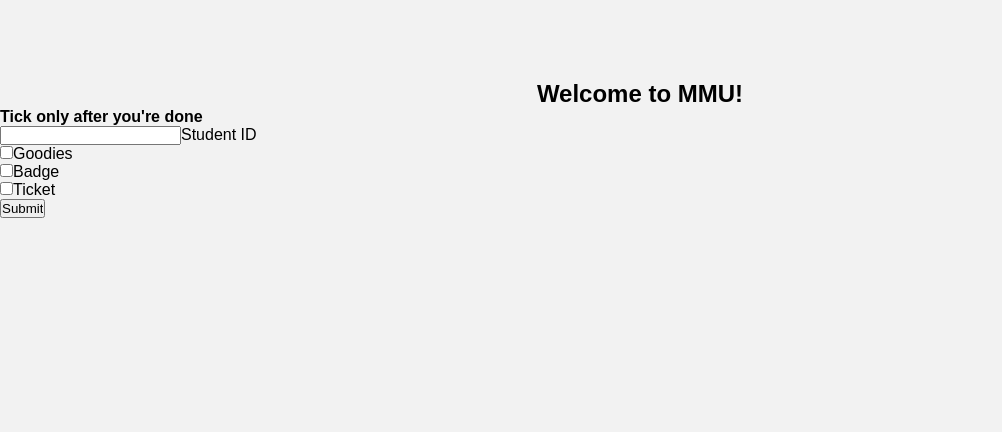
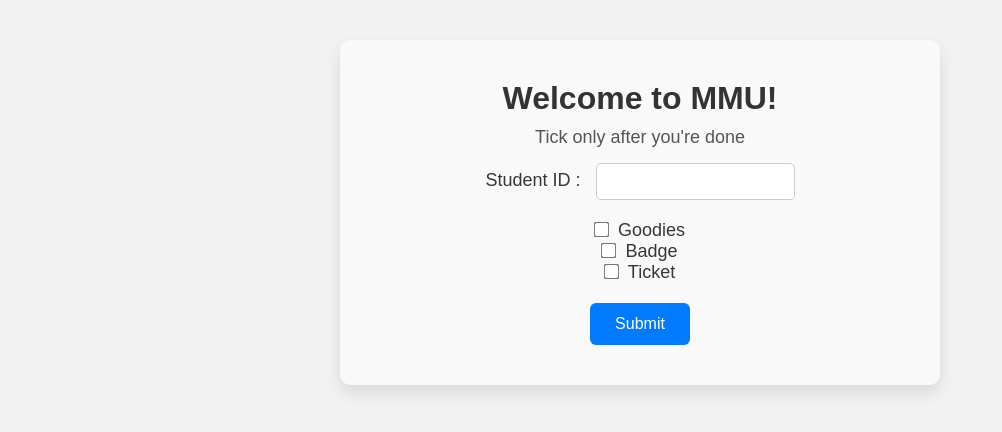
Before and after one commit to vocalfreak/WINpass-7-05, a Flask app: page /Checklist_page in a window 1280 px wide. Shown: the part 110-542 px from the top of the page, without its empty margins (0-1002 px from the left). Run offline with Flask 3, Linux system fonts and the light colour scheme.

Commit message:
css checklist

```diff
--- a/static/register.css
+++ b/static/register.css
@@ -195,3 +195,65 @@ h1 {
 .Post input[type="submit"]:hover {
   background-color: #1652b3;
 }
+
+.Checklist form {
+  max-width: 600px;
+  margin: 40px auto;
+  background-color: #f9f9f9;
+  border-radius: 10px;
+  box-shadow: 0 8px 16px rgba(0, 0, 0, 0.1);
+  padding: 40px 20px;
+  text-align: center;
+}
+
+.Checklist h1 {
+  font-size: 32px;
+  color: #333;
+  margin-bottom: 10px;
+  margin-top: 0;
+  text-align: center;
+}
+
+.Checklist h4 {
+  font-size: 18px;
+  color: #555;
+  margin-bottom: 10px;
+  font-weight: normal;
+  text-align: center;
+}
+
+.Checklist input[type="text"] {
+  padding: 10px;
+  margin-top: 5px;
+  margin-bottom: 20px;
+  margin-left: 15px;
+  border: 1px solid #ccc;
+  border-radius: 5px;
+}
+
+.Checklist input[type="checkbox"] {
+  margin-right: 10px;
+  transform: scale(1.2);
+  size: 30px;
+  border: 1px solid #ccc;
+}
+
+.Checklist label {
+  font-size: 18px;
+  color: #373737;
+}
+
+.Checklist input[type="submit"] {
+  background-color: #007bff;
+  color: white;
+  padding: 12px 25px;
+  font-size: 16px;
+  border: none;
+  border-radius: 6px;
+  cursor: pointer;
+  margin-top: 20px;
+}
+
+.Checklist input[type="submit"]:hover {
+  background-color: #0056b3;
+}
--- a/templates/qr.html
+++ b/templates/qr.html
@@ -27,7 +27,7 @@
         <form name="register-checklist" action="/Checklist_page" method="post">
             <h1>Welcome to MMU!</h1>
             <h4>Tick only after you're done</h4>
-            <label><input type="text" name="ID">Student ID</label>
+            <label>Student ID :<input type="text" name="ID" required></label>
             <br>
             <label><input type="checkbox" name="goodies_status" value="collected">Goodies</label>
             <br>
```
